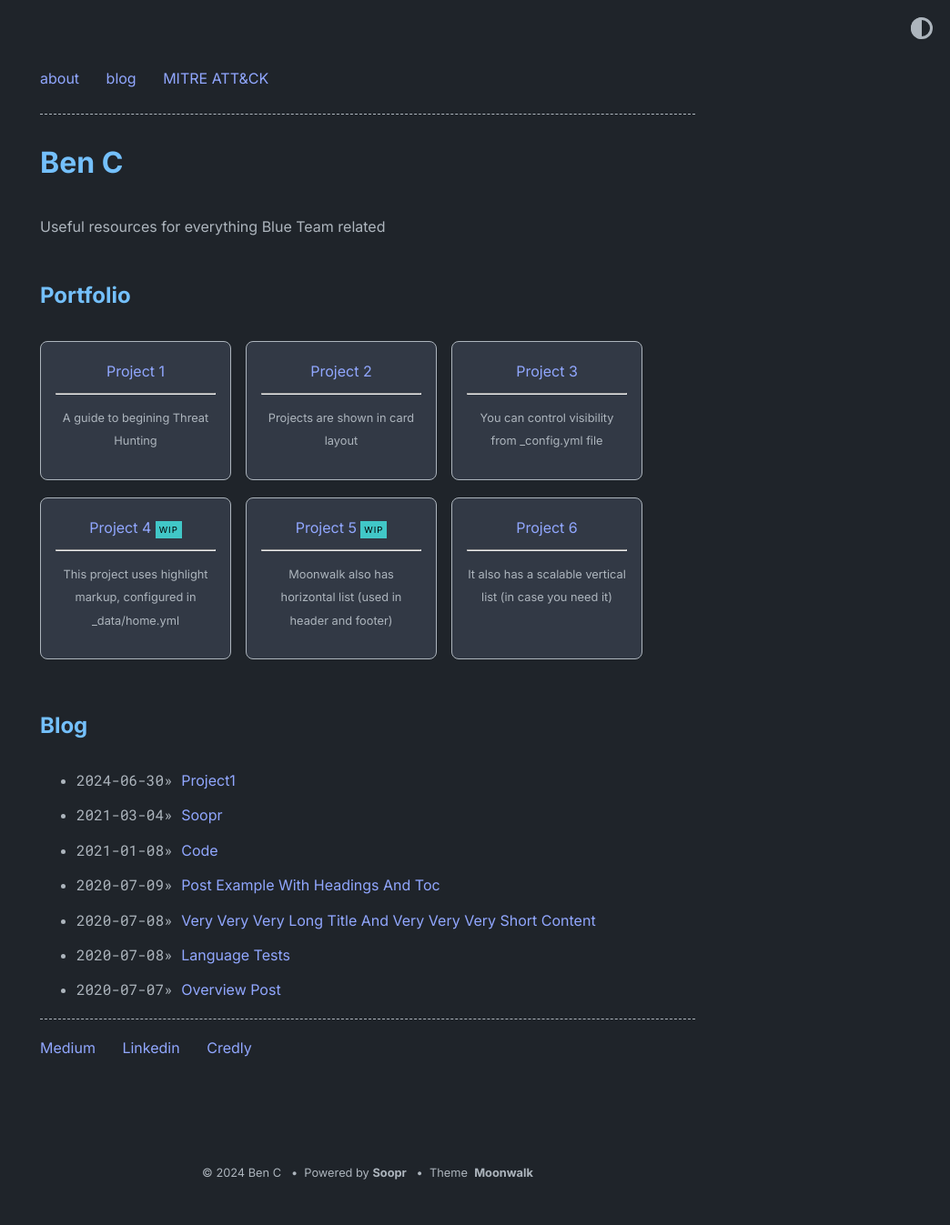
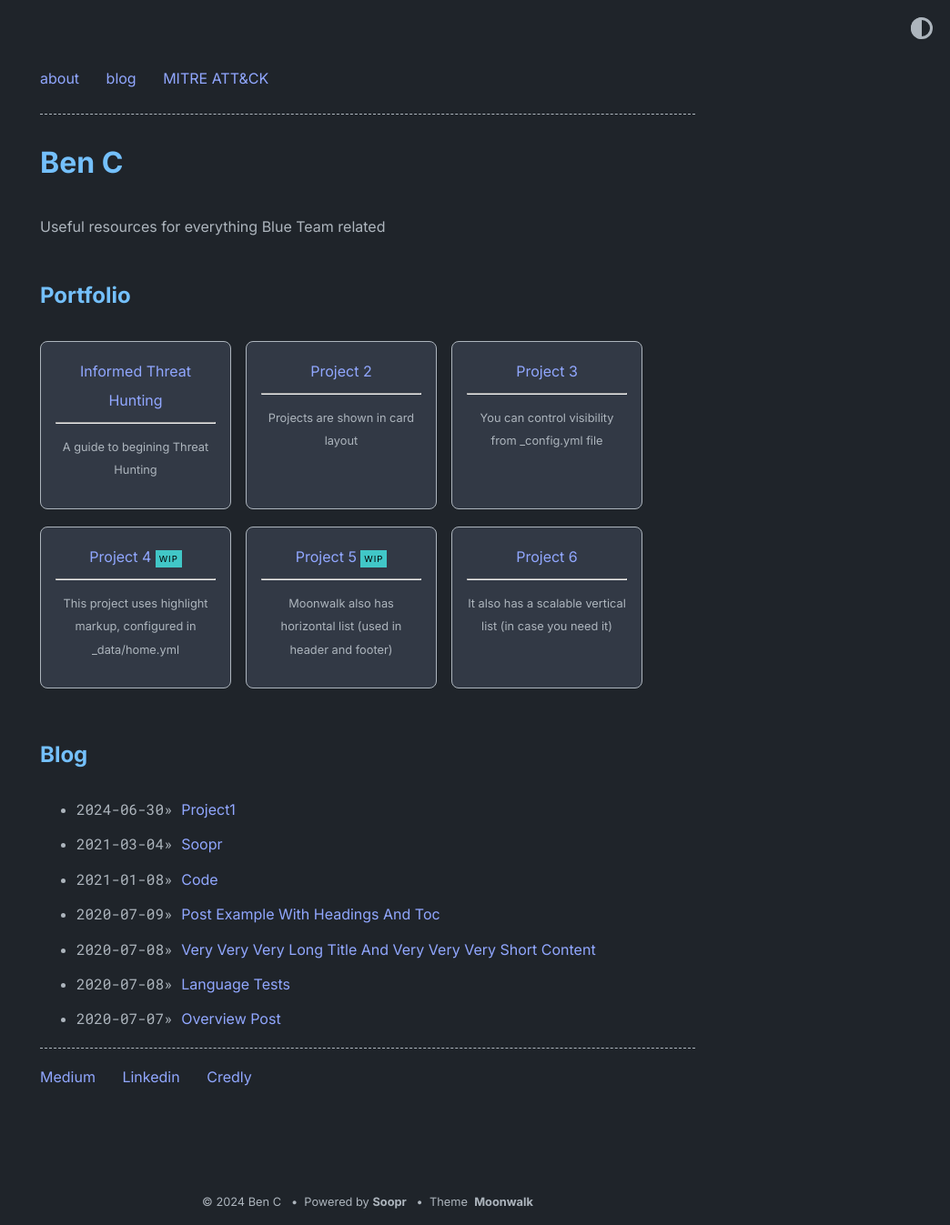
Before and after one commit to BenC-InfoSec/BenC-InfoSec.github.io, a Jekyll site: the page built from index.md, in a window 1280 px wide. Shown: the whole page at 91% size, without its empty margins (236-1280 px from the left). Built offline with Jekyll 4.4.1, drawn with Linux system fonts in a browser that asks for light colours; before the commit the page ends 1315 px from its top, so only the background shows below that.

Commit message:
Update home.yml

```diff
--- a/_data/home.yml
+++ b/_data/home.yml
@@ -9,7 +9,7 @@ navbar_entries:
     url: https://attack.mitre.org/
 
 project_entries:
-  - title: Project 1
+  - title: Informed Threat Hunting
     url: Project1
     desc: A guide to begining Threat Hunting
 
```
